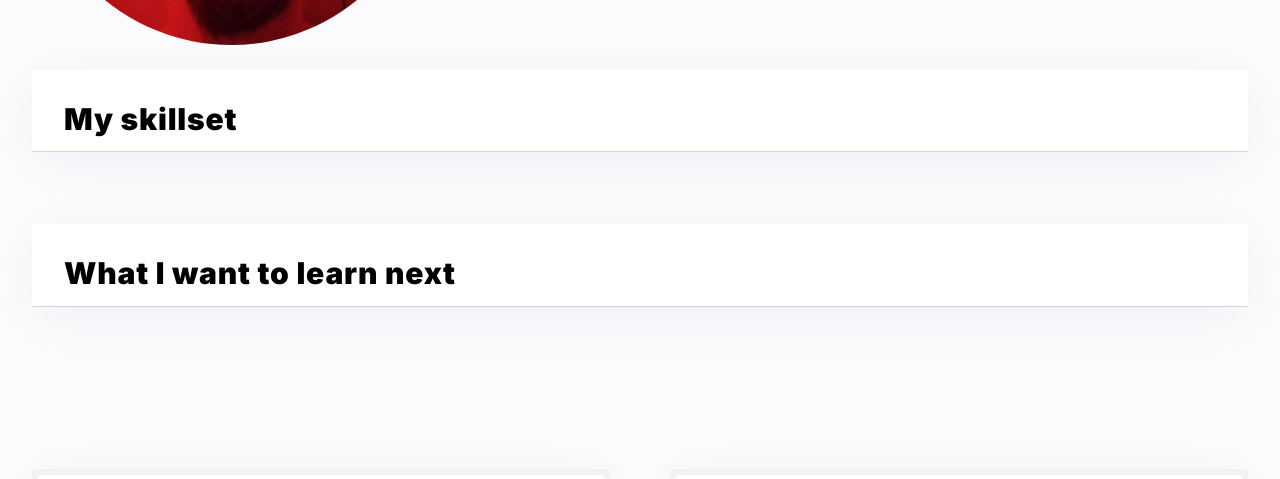
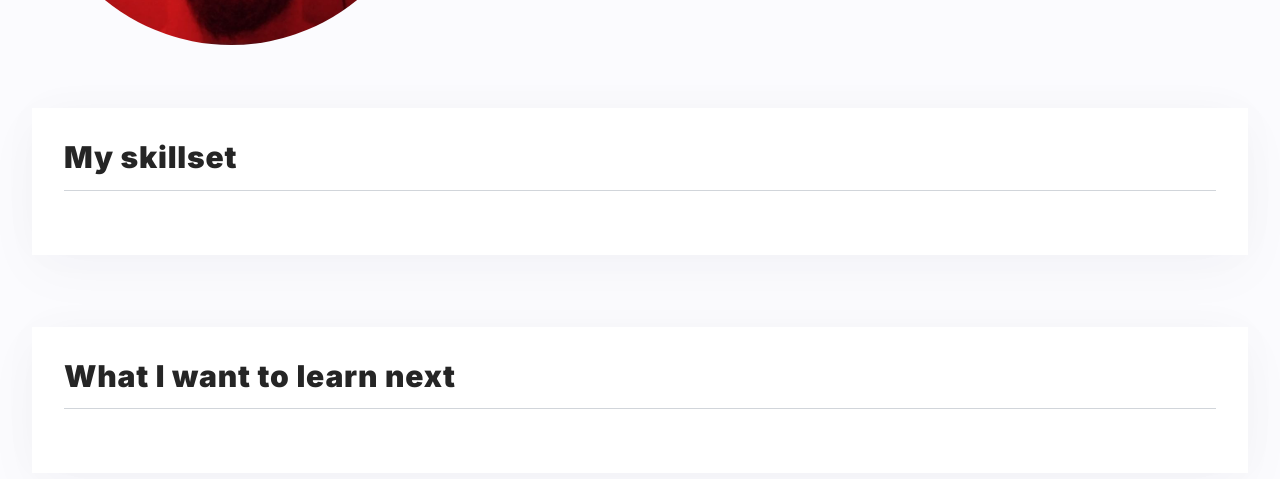
Before and after one commit to greedyChicken/personal-homepage, a React (Create React App) app: page / in a window 1280 px wide. Shown: the part 473-952 px from the top of the page. Built offline with nearby package versions, Linux system fonts and the light colour scheme.

Commit message:
update Section component and create SingleSkill component

```diff
--- a/src/components/Section/index.js
+++ b/src/components/Section/index.js
@@ -1,10 +1,11 @@
 import React from "react";
-import { StyledSection, Title } from "./styled";
+import { SkillsList, StyledSection, Title } from "./styled";
 
-const Section = ({ title }) => {
+const Section = ({ title, children }) => {
   return (
     <StyledSection>
       <Title>{title}</Title>
+      <SkillsList>{children}</SkillsList>
     </StyledSection>
   );
 };
--- a/src/components/Section/styled.js
+++ b/src/components/Section/styled.js
@@ -5,35 +5,23 @@ export const StyledSection = styled.section`
   border: none;
   box-shadow: 0px -2px 50px rgba(9, 10, 51, 0.02),
     0px 16px 58px rgba(9, 10, 51, 0.03);
-  margin-bottom: 72px;
+  margin: 63px 0 72px;
+  transition: 0.5s;
 `;
 
 export const Title = styled.h2`
   font-weight: 900;
   font-size: 30px;
-  padding: 32px;
-  padding-bottom: 15px;
+  padding: 32px 0 15px;
+  margin: 32px 32px 0;
   border-bottom: 1px solid ${({ theme }) => theme.color.titleBorder};
+  color: ${({ theme }) => theme.color.title};
 `;
 
 export const SkillsList = styled.div`
-  display: flex;
-  align-items: flex-start;
-  padding: 0;
-  gap: 115px;
-  border-top: 1px solid black;
+  display: grid;
+  grid-template-columns: 1fr 1fr 1fr;
+  padding-bottom: 32px;
+  row-gap: 8px;
+  margin: 32px 32px 0;
 `;
-
-export const SkillsColumn = styled.div`
-  display: flex;
-  flex-direction: column;
-  align-items: flex-start;
-  padding: 0;
-  gap: 8px;
-`;
-
-export const SingleSkill = styled.span`
-  font-size: 18px;
-  font-weight: 400;
-  color: ${({ theme }) => theme.color.text};
-`;
```
Also changed, not shown: src/components/SingleSkill/index.js (added, +14 -0 lines).
